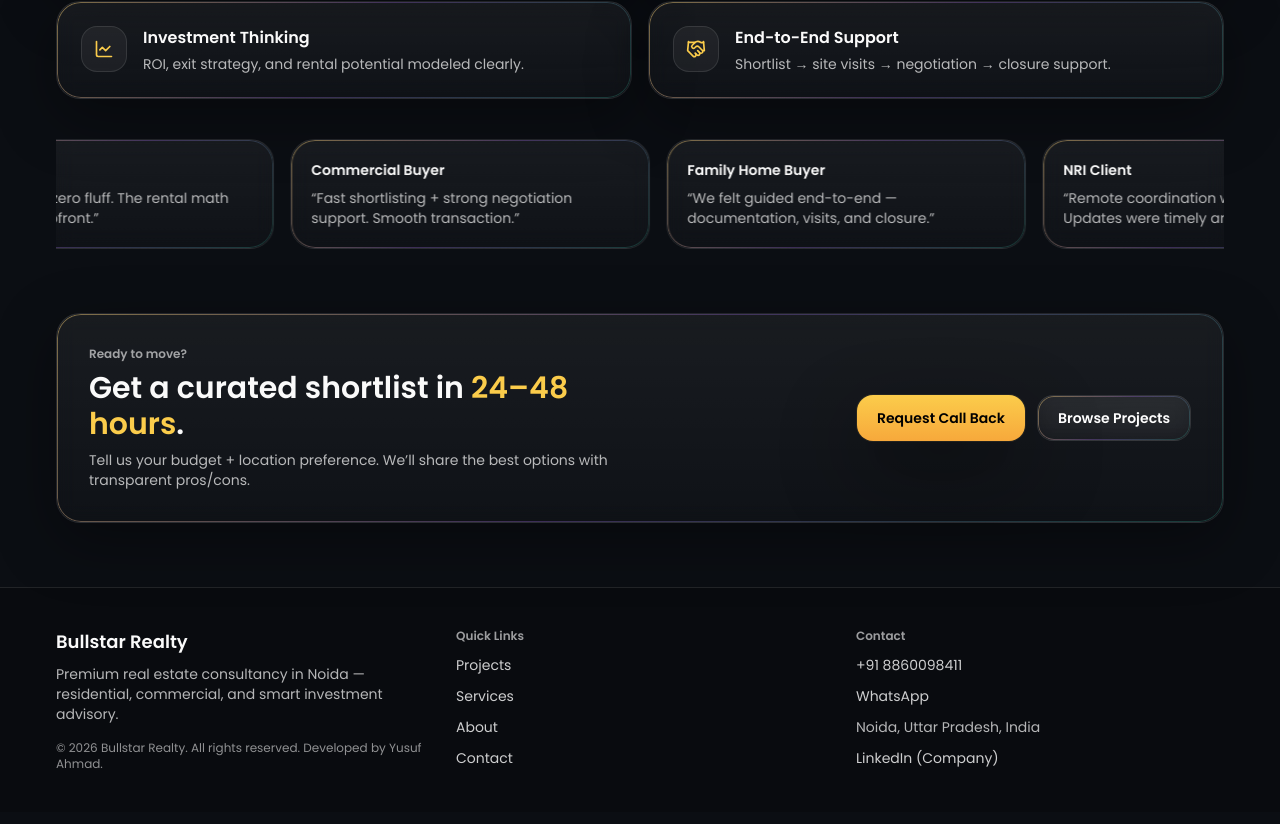
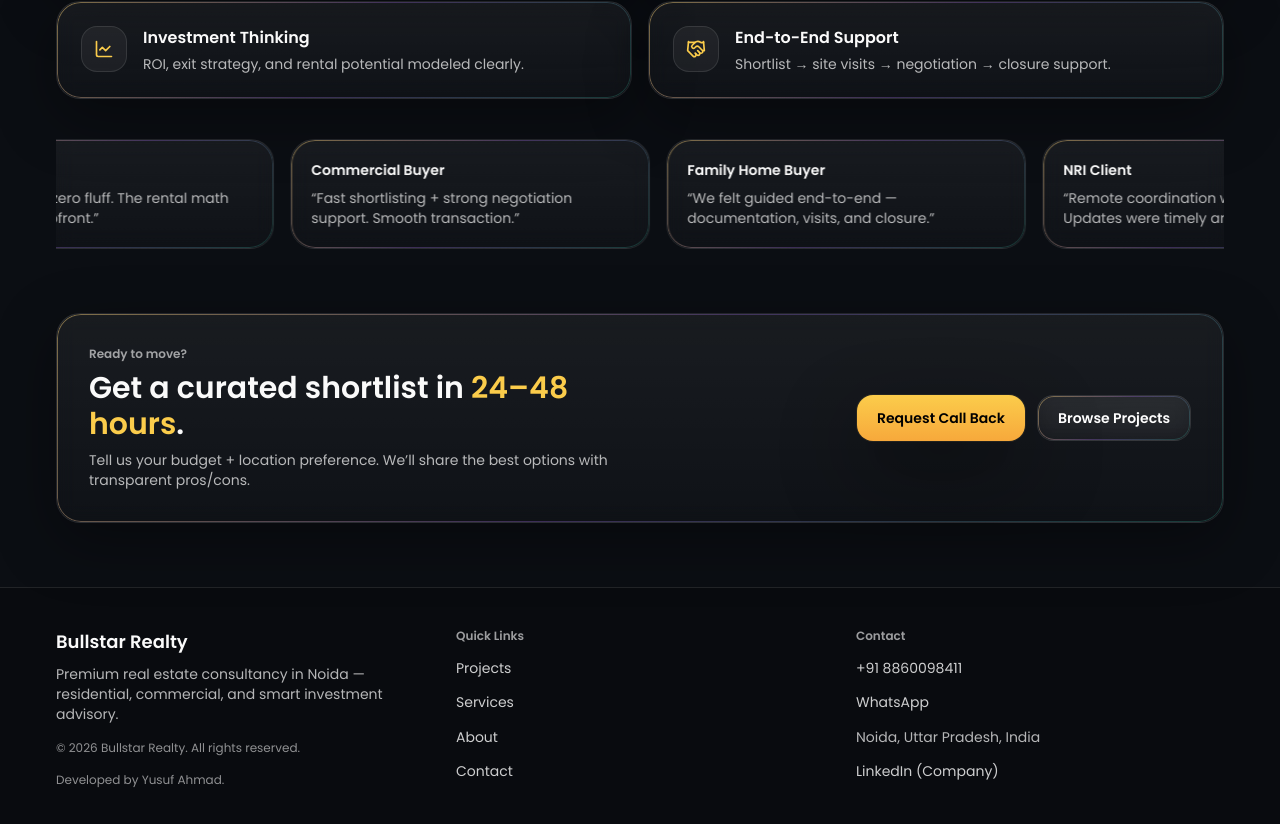
Before and after one commit to yusufahmad786/bullstar-ready-to-run, a Next.js app in the folder bullstar_ready/: page / in a window 1280 px wide. Shown: the part 1251-2075 px from the top of the page. Built offline with nearby package versions, Linux system fonts and the light colour scheme.

Commit message:
Update Footer.tsx

```diff
--- a/bullstar_ready/components/Footer.tsx
+++ b/bullstar_ready/components/Footer.tsx
@@ -14,6 +14,8 @@
             </p>
             <p className="mt-4 text-xs text-white/55">
               © {new Date().getFullYear()} {site.name}. All rights reserved.
+            </p>
+            <p className="mt-4 text-xs text-white/55">
               Developed by Yusuf Ahmad.
             </p>
           </div>
```
